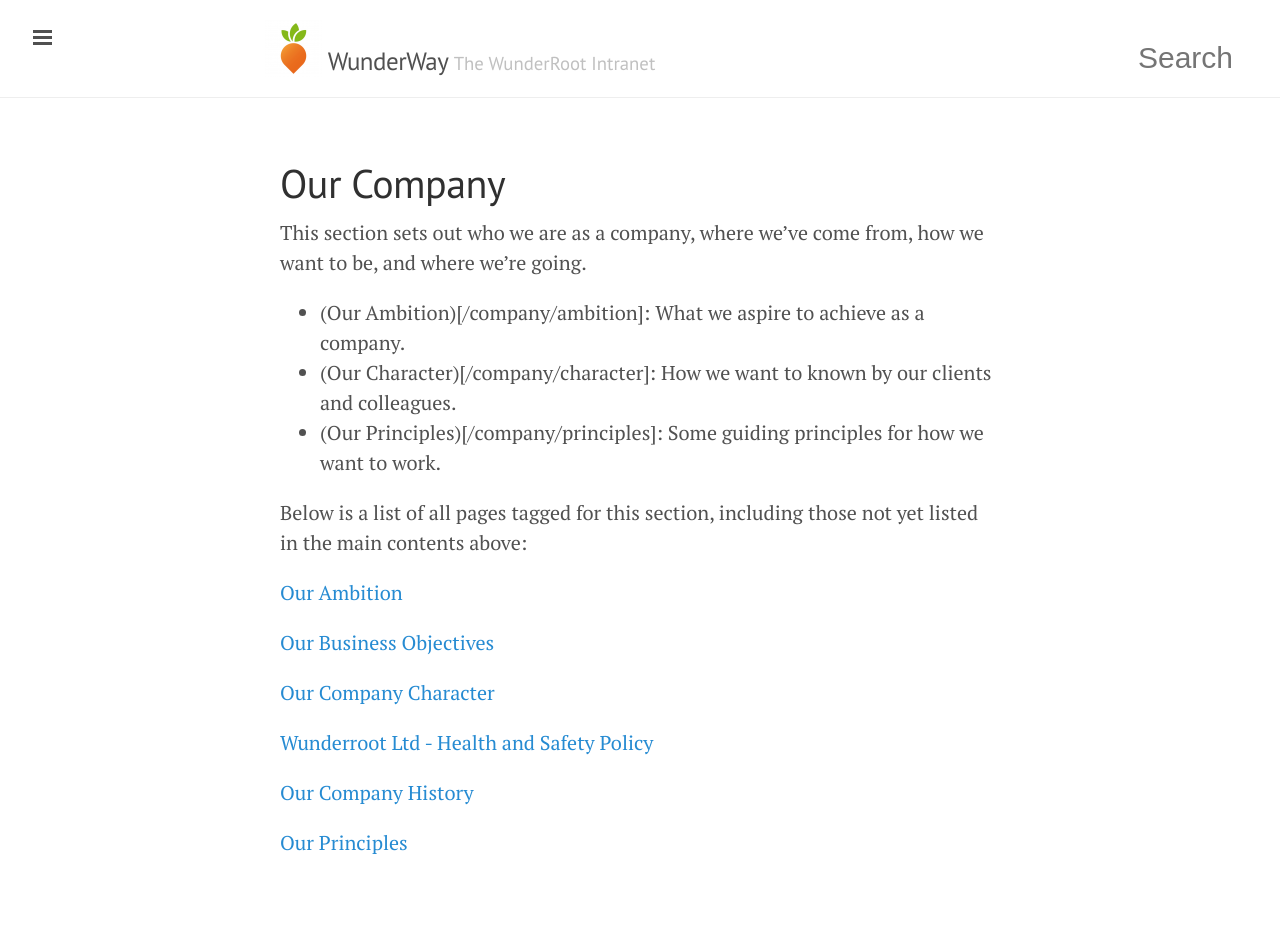
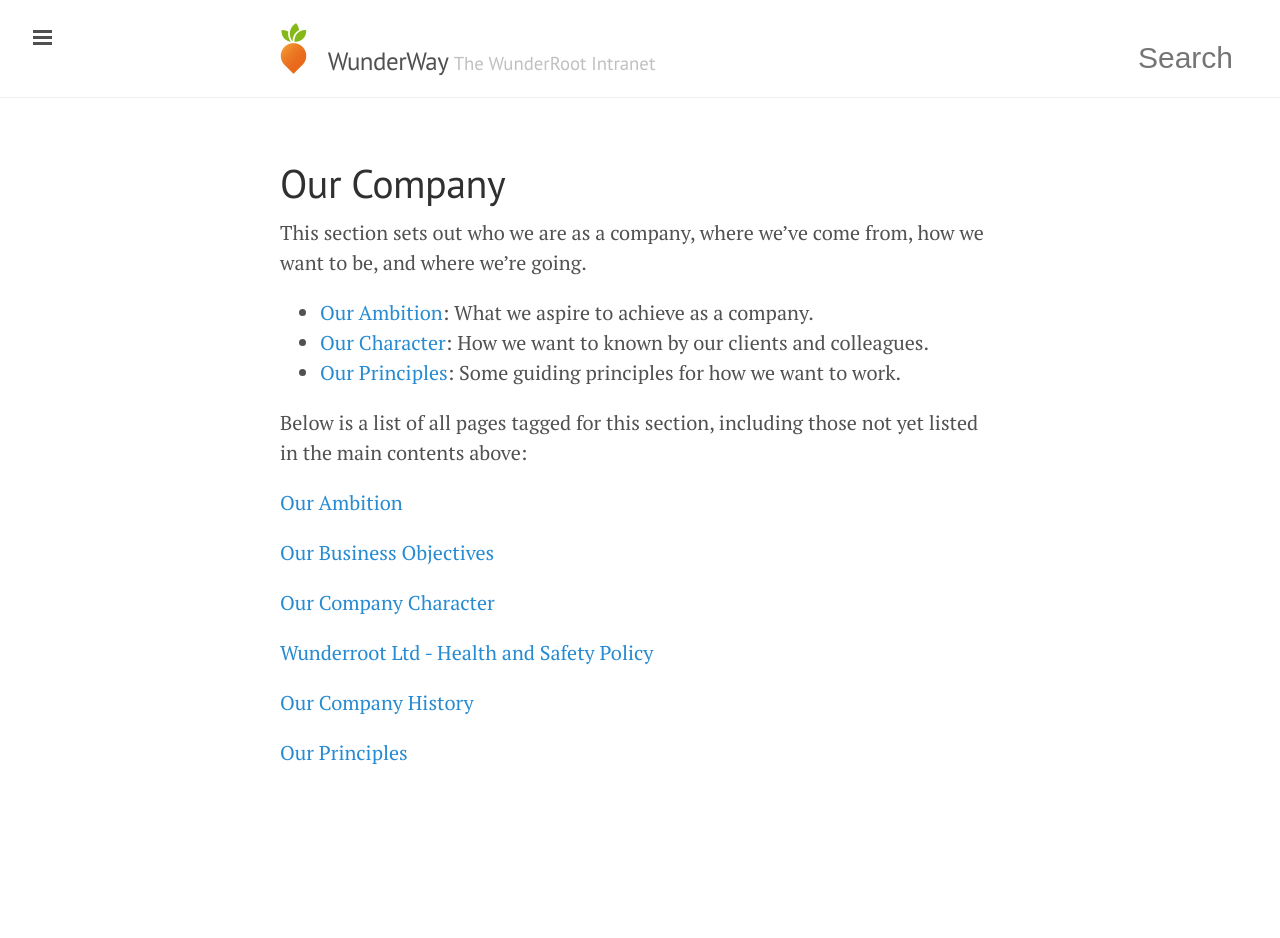
Before and after one commit to tormi/WunderWay, a Jekyll site: the page built from company/index.md, in a window 1280 px wide. Built offline with Jekyll 4.4.1, drawn with Linux system fonts in a browser that asks for light colours; Markdown is read by kramdown in place of the engine named in the settings; after the commit the page ends 900 px from its top, so only the background shows below that.

Commit message:
Updates to index pages

```diff
--- a/company/index.md
+++ b/company/index.md
@@ -6,9 +6,9 @@ title: Our Company
 This section sets out who we are as a company, where we've come from, how we want to be, and where we're going.
 
 
-- (Our Ambition)[/company/ambition]: What we aspire to achieve as a company.
-- (Our Character)[/company/character]: How we want to known by our clients and colleagues.
-- (Our Principles)[/company/principles]: Some guiding principles for how we want to work.
+- [Our Ambition](/company/ambition): What we aspire to achieve as a company.
+- [Our Character](/company/character): How we want to known by our clients and colleagues.
+- [Our Principles](/company/principles): Some guiding principles for how we want to work.
 
 
 
```
Also changed, not shown: how/index.md (+1 -1 lines), projects/index.md (+6 -1 lines).
